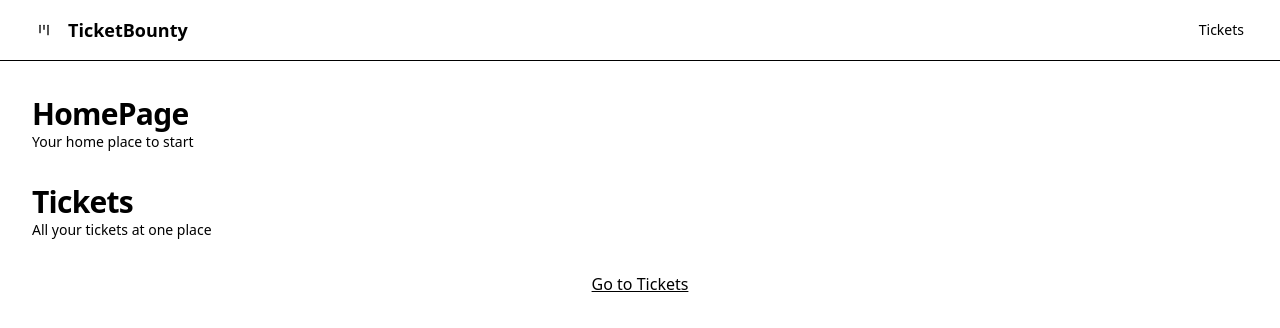
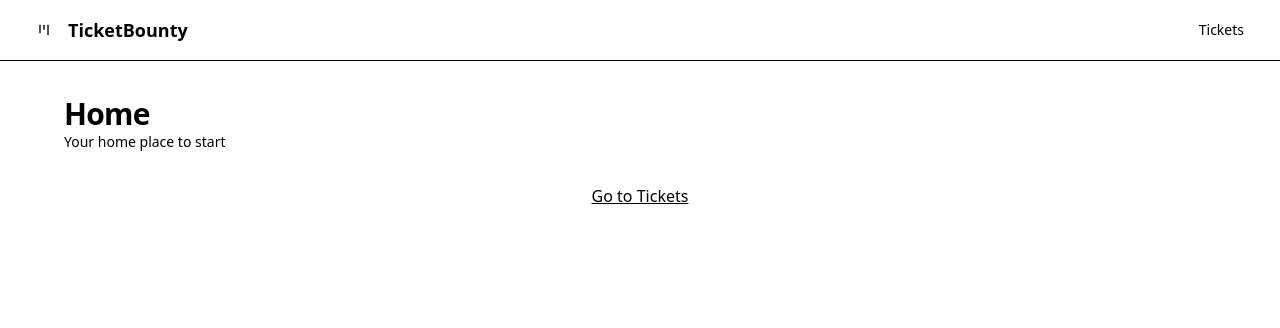
Before and after one commit to TaylorCryer/road-to-next, a Next.js app: page / in a window 1280 px wide. Shown: the top 328 px of the page. Built offline with nearby package versions, Linux system fonts and the light colour scheme.

Commit message:
extracted header out to be customizable and findable, much like heading

```diff
--- a/package.json
+++ b/package.json
@@ -11,6 +11,7 @@
     "type": "tsc --noEmit"
   },
   "dependencies": {
+    "@radix-ui/react-separator": "^1.1.7",
     "@radix-ui/react-slot": "^1.2.3",
     "class-variance-authority": "^0.7.1",
     "clsx": "^2.1.1",
--- a/src/app/layout.tsx
+++ b/src/app/layout.tsx
@@ -1,10 +1,7 @@
 import "./globals.css";
 import type { Metadata } from "next";
 import localFont from "next/font/local";
-import Link from "next/link";
-import { ticketsPath, homePath } from "@/paths";
-import { buttonVariants } from "@/components/ui/button";
-import { LucideKanban } from "lucide-react";
+import { Header } from "@/components/header";
 
 const geistSans = localFont({
   src: "./fonts/GeistVF.woff",
@@ -32,32 +29,7 @@
       <body
         className={`${geistSans.variable} ${geistMono.variable} antialiased`}
       >
-        <nav
-          className="
-            supports-backdrop-blur:bg-background/60
-            fixed left-0 right-0 top-0 z-20
-            border-b bg-background/95 backdrop-blur
-            w-full flex py-2.5 px-5 justify-between
-          "
-        >
-          <div>
-            <Link
-              href={homePath()}
-              className={buttonVariants({ variant: "ghost" })}
-            >
-              <LucideKanban />
-              <h1 className="ml-2 text-lg font-semibold">TicketBounty</h1>
-            </Link>
-          </div>
-          <div>
-            <Link
-              href={ticketsPath()}
-              className={buttonVariants({ variant: "default" })}
-            >
-              Tickets
-            </Link>
-          </div>
-        </nav>
+        <Header />
         <main
           className="
             min-h-screen flex-1
--- a/src/app/page.tsx
+++ b/src/app/page.tsx
@@ -4,14 +4,7 @@
 const HomePage = () => {
   return (
     <div className="flex-1 flex flex-col gap-y-8">
-      <div>
-        <h2 className="text-3xl font-bold tracking-tight">HomePage</h2>
-        <p className="text-sm text-muted-foreground">
-          Your home place to start
-        </p>
-      </div>
-
-      <Heading title="Tickets" description="All your tickets at one place" />
+      <Heading title="Home" description="Your home place to start" />
 
       <div className="flex-1 flex flex-col items-center">
         <Link href="/tickets" className="underline">
--- a/src/app/tickets/page.tsx
+++ b/src/app/tickets/page.tsx
@@ -7,11 +7,11 @@
 import {
   Card,
   CardContent,
-  CardDescription,
   CardFooter,
   CardHeader,
   CardTitle,
 } from "@/components/ui/card";
+import { Separator } from "@/components/ui/separator";
 
 const TICKETS_ICON = {
   OPEN: <LucideFileText />,
@@ -32,6 +32,7 @@
                 <span className="truncate">{ticket.title}</span>
               </CardTitle>
             </CardHeader>
+            <Separator />
             <CardContent>
               <span className="line-clamp-3 whitespace-break-spaces">
                 {ticket.content}
--- /dev/null
+++ b/src/components/header.tsx
@@ -0,0 +1,37 @@
+import { homePath, ticketsPath } from "@/paths";
+import { LucideKanban } from "lucide-react";
+import Link from "next/link";
+import { buttonVariants } from "./ui/button";
+
+const Header = () => {
+  return (
+    <nav
+      className="
+            supports-backdrop-blur:bg-background/60
+            fixed left-0 right-0 top-0 z-20
+            border-b bg-background/95 backdrop-blur
+            w-full flex py-2.5 px-5 justify-between
+          "
+    >
+      <div>
+        <Link
+          href={homePath()}
+          className={buttonVariants({ variant: "ghost" })}
+        >
+          <LucideKanban />
+          <h1 className="ml-2 text-lg font-semibold">TicketBounty</h1>
+        </Link>
+      </div>
+      <div>
+        <Link
+          href={ticketsPath()}
+          className={buttonVariants({ variant: "default" })}
+        >
+          Tickets
+        </Link>
+      </div>
+    </nav>
+  );
+};
+
+export { Header };
--- a/src/components/heading.tsx
+++ b/src/components/heading.tsx
@@ -1,14 +1,16 @@
 type HeadingProps = {
   title: string;
-  description: string;
+  description?: string;
 };
 
 const Heading = ({ title, description }: HeadingProps) => {
   return (
     <>
-      <div>
+      <div className="px-8">
         <h2 className="text-3xl font-bold tracking-tight">{title}</h2>
-        <p className="text-sm text-muted-foreground">{description}</p>
+        {description && (
+          <p className="text-sm text-muted-foreground">{description}</p>
+        )}
       </div>
     </>
   );
--- /dev/null
+++ b/src/components/ui/separator.tsx
@@ -0,0 +1,31 @@
+"use client"
+
+import * as React from "react"
+import * as SeparatorPrimitive from "@radix-ui/react-separator"
+
+import { cn } from "@/lib/utils"
+
+const Separator = React.forwardRef<
+  React.ElementRef<typeof SeparatorPrimitive.Root>,
+  React.ComponentPropsWithoutRef<typeof SeparatorPrimitive.Root>
+>(
+  (
+    { className, orientation = "horizontal", decorative = true, ...props },
+    ref
+  ) => (
+    <SeparatorPrimitive.Root
+      ref={ref}
+      decorative={decorative}
+      orientation={orientation}
+      className={cn(
+        "shrink-0 bg-border",
+        orientation === "horizontal" ? "h-[1px] w-full" : "h-full w-[1px]",
+        className
+      )}
+      {...props}
+    />
+  )
+)
+Separator.displayName = SeparatorPrimitive.Root.displayName
+
+export { Separator }
```
Also changed, not shown: 1 other file (tests, documents, lock files or other folders).
